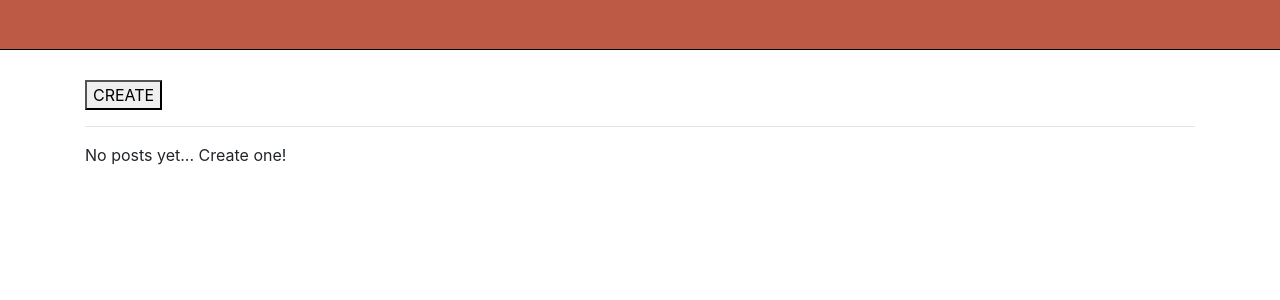
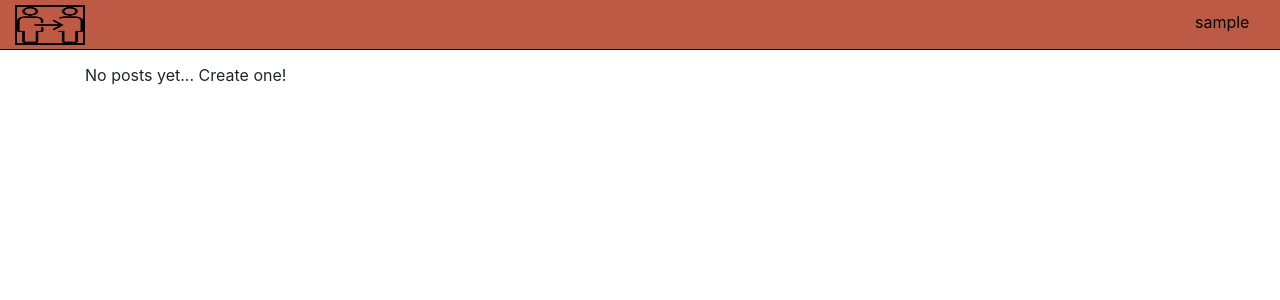
Before and after one commit to arlynn813/reddit, a Flask app: page /1/profile in a window 1280 px wide. Shown: the top 300 px of the page. Run offline with Flask 2, Linux system fonts and the light colour scheme; the visitor is signed in with stand-in values (Sample User, id 1); data comes from the database, SQL or seed files in the repository; data that the repository does not hold is empty.

Commit message:
implementing nav bar

```diff
--- a/styles/style.css
+++ b/styles/style.css
@@ -8,6 +8,8 @@ body {
 }
 
 nav {
+    position: fixed;
+    top: 0;
     width: 100%;
     height: 50px;
     background-color: #bc5a45;
@@ -22,6 +24,22 @@ a {
 
 a:hover {
     color: black;
+}
+
+.logo {
+    position: fixed;
+    top: 5px;
+    left: 15px;
+    width: 70px;
+    height: 40px;
+    border: 2px solid black;
+}
+
+.profile-link {
+    position: fixed;
+    top: 10px;
+    right: 15px;
+    width: 70px;
 }
 
 /* Registration */
--- a/templates/index.html
+++ b/templates/index.html
@@ -10,7 +10,10 @@
     {% endblock head %}
 </head>
 <body>
-    <nav></nav>
+    <nav>
+        {% block nav %}
+        {% endblock %}
+    </nav>
     <div class="container">
         {% block content %}
         {% endblock %}
--- a/templates/profile.html
+++ b/templates/profile.html
@@ -4,6 +4,15 @@
     <meta id="user_id" content="{{ user.id }}">
     <!-- This page counter is changed dynamically in profile.js -->
     <meta id="page" content="0">
+{% endblock %}
+
+{% block nav %}
+    <a href="{{ url_for('feed', user_id=user.id) }}">
+        <img class="logo" src="{{ url_for('static', filename='data/clone.png') }}">
+    </a>
+    <div class="profile-link">
+        <a href="{{ url_for('profile', user_id=session['user_id']) }}">{{ user }}</a>
+    </div>
 {% endblock %}
 
 {% block content %}
--- a/templates/register.html
+++ b/templates/register.html
@@ -1,4 +1,8 @@
 {% extends 'index.html' %}
+
+{% block nav %}
+    <img class="logo" src="{{ url_for('static', filename='data/clone.png') }}">
+{% endblock %}
 
 {% block content %}
     <form method="POST" action="/register" id="register_form" enctype=multipart/form-data>
```
Also changed, not shown: templates/feed.html (+9 -0 lines), templates/post.html (+9 -0 lines), data/clone.png (added).
